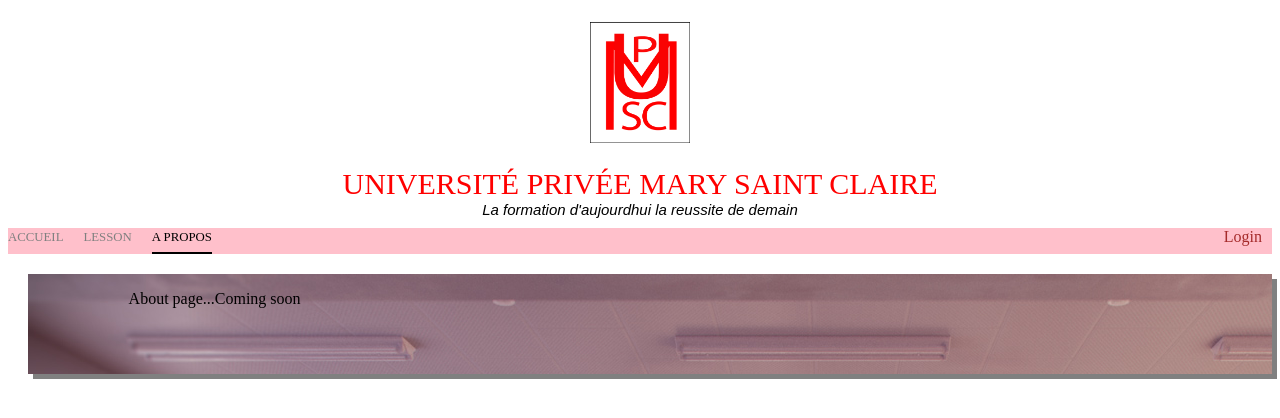
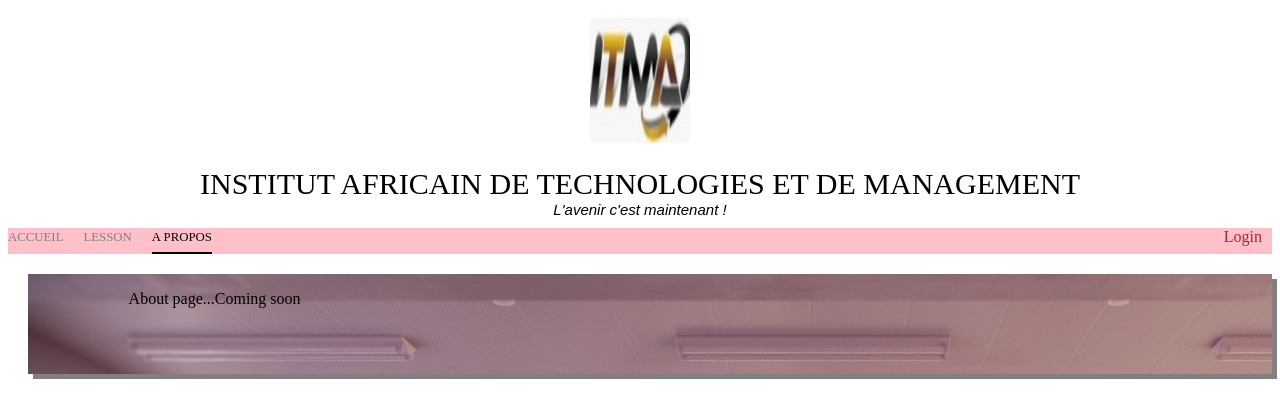
Before and after one commit to Yugo19/Univ-website, a PHP site: page /about.html in a window 1280 px wide. Shown: the top 418 px of the page. Run offline with PHP 8.4, Linux system fonts and the light colour scheme.

Commit message:
New update from y-ws

```diff
--- a/GIT.php
+++ b/GIT.php
@@ -13,17 +13,17 @@
     <div class="Logo-Moto">
         <div class="Logo">
             <div class="Main-Logo">
-                <img src="UPMSC.png" height="125px" width="100px">
+                <img src="ITMA.jpg" height="125px" width="100px">
             </div>
             <div class="Second-Logo">
                 <!--  <img src="Logo.JPG" ></div>-->
             </div>
         </div>
         <div class="Name">
-            Université privée Mary Saint Claire
+        Institut Africain de Technologies et de Management
         </div>
         <div class="Moto">
-            La formation d'aujourdhui la reussite de demain
+        L'avenir c'est maintenant !
         </div>
     </div>
     <div class="Container">
--- a/about.html
+++ b/about.html
@@ -1,26 +1,28 @@
 <!DOCTYPE html>
 <html lang="en">
+
 <head>
     <title>Study-Website</title>
     <meta charset="UTF-8">
     <meta name="viewport" content="width=device-width, initial-scale=1">
     <link rel="stylesheet" href="styles.css">
 </head>
+
 <body>
     <div class="Logo-Moto">
         <div class="Logo">
             <div class="Main-Logo">
-                  <img src="UPMSC.png" height="125px" width="100px">
+                <img src="ITMA.jpg" height="125px" width="100px">
             </div>
             <div class="Second-Logo">
                 <!--  <img src="Logo.JPG" ></div>-->
             </div>
         </div>
         <div class="Name">
-              Université privée Mary Saint Claire
+            Institut Africain de Technologies et de Management
         </div>
         <div class="Moto">
-              La formation d'aujourdhui la reussite de demain
+            L'avenir c'est maintenant !
         </div>
     </div>
     <div class="Container">
@@ -41,8 +43,9 @@
             </div>
         </div>
     </div>
-           <div class="content" >
+    <div class="content">
         <p align="center"> About page...Coming soon</p>
     </div>
 </body>
+
 </html>
--- a/main-page.html
+++ b/main-page.html
@@ -12,17 +12,17 @@
     <div class="Logo-Moto">
         <div class="Logo">
             <div class="Main-Logo">
-                <img src="UPMSC.png" height="125px" width="100px">
+                <img src="ITMA.jpg" height="125px" width="100px">
             </div>
             <div class="Second-Logo">
                 <!--  <img src="Logo.JPG" ></div>-->
             </div>
         </div>
         <div class="Name">
-            Université privée Mary Saint Claire
+            Institut Africain de Technologies et de Management
         </div>
         <div class="Moto">
-            La formation d'aujourdhui la reussite de demain
+            L'avenir c'est maintenant !
         </div>
     </div>
     <div class="Container">
--- a/offline_course.php
+++ b/offline_course.php
@@ -14,8 +14,8 @@
 <body>
     <div class="Logo-Moto">
         <div class="Name">
-            Université privée Mary Saint Claire
-        </div>
+        Institut Africain de Technologies et de Management
+    </div>
     </div>
     <div class="Container">
         <div class="nav-wrapper">
--- a/online-classes.php
+++ b/online-classes.php
@@ -12,7 +12,7 @@
         <div class="Logo-Moto">
 
           <div class="Name">
-              Université privée Mary Saint Claire
+          Institut Africain de Technologies et de Management
           </div>
 
       </div>
--- a/styles.css
+++ b/styles.css
@@ -18,7 +18,7 @@
 
                                 .Name {
                                     text-transform: uppercase;
-                                    color: red;
+                                    color: black;
                                     font-size: larger;
                                     font-size: 30px;
                                     text-align: center;
```
Also changed, not shown: GIT.html (+9 -7 lines), series.html (+21 -14 lines). Lines whose indentation alone changed are shown as unchanged.
